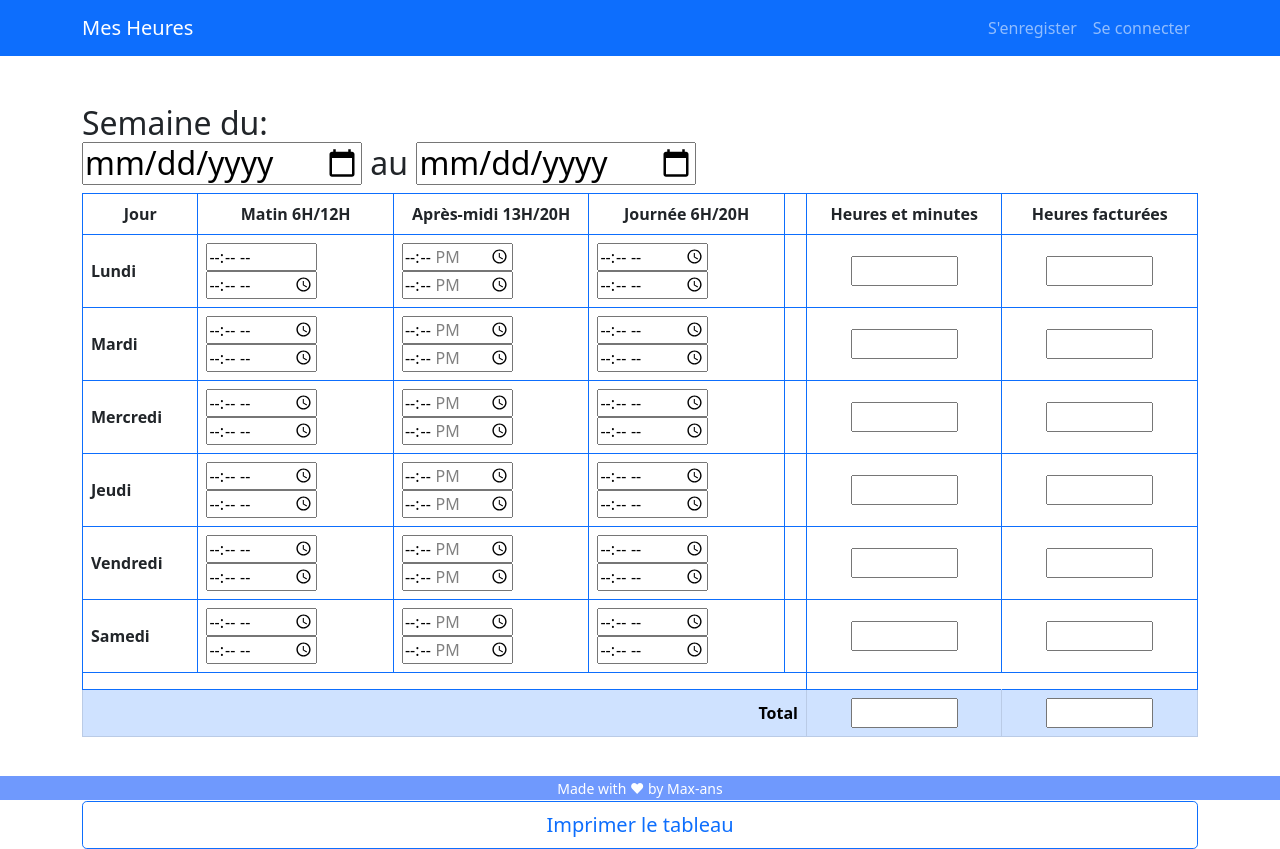
After one commit to max-ans/mes-heures, a PHP site: template app/templates/tables/show.tpl.php in a window 1280 px wide. The commit adds this page. Run offline with PHP 8.4, Linux system fonts and the light colour scheme; the template is opened without the code that fills it, so the values that code supplies are empty; some libraries are stand-ins or nearby versions.

Commit message:
Liens vers un template(à compléter) pour chaque tableau d'heures

```diff
--- a/app/Controllers/TableController.php
+++ b/app/Controllers/TableController.php
@@ -25,10 +25,10 @@ class TableController extends MainController
                 if ($table) {
                     $viewDatas['table'] = $table;
 
-                    return $this->render('tables/show.tpl.php');
+                    return $this->render('tables/show.tpl.php', $viewDatas);
 
                 }
-
+                http_response_code(404);
                 return $this->render('errors/err404.tpl.php');
             }
         }
--- a/app/Models/Table.php
+++ b/app/Models/Table.php
@@ -122,13 +122,13 @@ class Table
 
         $sql = "SELECT *
                FROM `table`
-               WHERE $id
+               WHERE id = $id
         ";
 
         $pdoStatement = $pdo->query($sql);
 
         $result = $pdoStatement->fetchObject(self::class);
-
+        // dd(" la je suis dans l entité" ,$result);
         return $result;
     }
 
--- /dev/null
+++ b/app/templates/tables/show.tpl.php
@@ -0,0 +1,261 @@
+<main class="container mt-5">
+
+
+  <div class="table-responsive">
+
+    <h2>Semaine du: <br>
+    <input type="date" name="week__start"> au <input type="date" name="week__end"></h2>
+
+
+    <table class="table table-bordered border-primary align-middle ">
+      <thead>
+        <tr>
+          <th scope="col" class="text-center">Jour</th>
+          <th scope="col" class="text-center">Matin 6H/12H </th>
+          <th scope="col" class="text-center">Après-midi 13H/20H</th>
+          <th scope="col" class="text-center">Journée 6H/20H</th>
+          <th scope="col" class="text-center"></th>
+          <th scope="col" class="text-center">Heures et minutes</th>
+          <th scope="col" class="text-center">Heures facturées</th>
+        </tr>
+      </thead>
+      <tbody>
+        <tr>
+          <th scope="row">Lundi</th>
+
+          <div class="block__form" data-day="monday">
+            <td class="time__block">
+              <input readonly class="inputs monday" data-day="monday" type="time" min="06:00" max="12:00" name="monday__morning__start"
+                id="monday__morning__start">
+              <input class="inputs monday" data-day="monday" type="time" min="06:00" max="12:00" name="monday__morning__end"
+                id="monday__morning__end">
+            </td>
+            <td class="time__block">
+              <input class="inputs monday" data-day="monday" type="time" min="13:00" max="20:00" name="monday__afternoon__start"
+                id="monday__afternoon__start">
+              <input class="inputs monday" data-day="monday" type="time" min="13:00" max="20:00" name="monday__afternoon__end"
+                id="monday__afternoon__end">
+            </td>
+            <td class="time__block">
+              <input class="inputs monday" data-day="monday" type="time" min="06:00" max="20:00" name="monday__start"
+                id="monday__start">
+              <input class="inputs monday" data-day="monday" type="time" min="06:00" max="20:00" name="monday__end"
+                id="monday__end">
+            </td>
+            <td class="d-flex justify-content-between w-100 border-0 m-auto">
+
+
+            </td>
+            <td class="text-center">
+              <input readonly type="text" name="monday__result__standard" class=" standardResult result text-center monday__result "
+                id="monday__result__standard">
+            </td>
+            <td class="text-center">
+              <input readonly type="text" name="monday__result__hundredths" class="result text-center monday__result"
+                id="monday__result__hundredths">
+            </td>
+          </div>
+        </tr>
+        <tr>
+          <th scope="row">Mardi</th>
+          <div class="block__form" data-day="tuesday">
+            <td class="time__block">
+              <input class="inputs tuesday" data-day="tuesday" type="time" min="06:00" max="12:00" name="tuesday__morning__start"
+                id="tuesday__morning__start">
+              <input class="inputs tuesday" data-day="tuesday" type="time" min="06:00" max="12:00" name="tuesday__morning__end"
+                id="tuesday__morning__end">
+            </td>
+            <td class="time__block">
+              <input class="inputs tuesday" data-day="tuesday" type="time" min="13:00" max="20:00" name="tuesday__afternoon__start"
+                id="tuesday__afternoon__start">
+              <input class="inputs tuesday" data-day="tuesday" type="time" min="13:00" max="20:00" name="tuesday__afternoon__end"
+                id="tuesday__afternoon__end">
+            </td>
+            <div class="block__form" data-day="tuesday">
+              <td class="time__block">
+                <input class="inputs tuesday" data-day="tuesday" type="time" min="06:00" max="20:00" name="tueday__start"
+                  id="tueday__start">
+                <input class="inputs tuesday" data-day="tuesday" type="time" min="06:00" max="20:00" name="tueday__end"
+                  id="tueday__end">
+              </td>
+              <td class="d-flex justify-content-between w-100 border-0 m-auto">
+
+              </td>
+              <td class="text-center">
+                <input readonly type="text" name="tuesday__result__standard" class="standardResult result tuesday__result text-center "
+                  id="tuesday__result__standard">
+              </td>
+              <td class="text-center">
+                <input readonly type="text" name="tuesday__result__hundredths" class="result text-center tuesday__result"
+                  id="tuesday__result__hundredths">
+              </td>
+            </div>
+        </tr>
+        <tr>
+          <th scope="row">Mercredi</th>
+          <div class="block__form" data-day="wednesday">
+            <td class="time__block">
+              <input class="inputs wednesday" data-day="wednesday" type="time" min="06:00" max="12:00" name="wednesday__morning__start"
+                id="wednesday__morning__start">
+              <input class="inputs wednesday" data-day="wednesday" type="time" min="06:00" max="12:00" name="wednesday__morning__end"
+                id="wednesday__morning__end">
+            </td>
+            <td class="time__block">
+              <input class="inputs wednesday" data-day="wednesday" type="time" min="13:00" max="20:00" name="wednesday__afternoon__start"
+                id="wednesday__afternoon__start">
+              <input class="inputs wednesday" data-day="wednesday" type="time" min="13:00" max="20:00" name="wednesday__afternoon__end"
+                id="wednesday__afternoon__end">
+            </td>
+            <td class="time__block">
+              <input class="inputs wednesday" data-day="wednesday" type="time" min="06:00" max="20:00"
+                name="wednesday__start" id="wednesday__start">
+              <input class="inputs wednesday" data-day="wednesday" type="time" min="06:00" max="20:00" name="wednesday__end"
+                id="wednesday__end">
+
+            </td>
+            <td class="d-flex justify-content-between w-100 border-0 m-auto">
+
+            </td>
+            <td class="text-center">
+              <input readonly type="text" name="wednesday__result__standard" class=" standardResult result text-center wednesday__result "
+                id="wednesday__result__standard">
+            </td>
+            <td class="text-center">
+              <input readonly type="text" name="wednesday__result__hundredths" class=" result text-center wednesday__result"
+                id="wednesday__result__hundredths">
+            </td>
+          </div>
+        </tr>
+        <tr>
+          <th scope="row">Jeudi</th>
+          <div class="block__form" data-day="thursday">
+            <td class="time__block">
+              <input class="inputs thursday" data-day="thursday" type="time" min="06:00" max="12:00" name="thursday__morning__start"
+                id="thursday__morning__start">
+              <input class="inputs thursday" data-day="thursday" type="time" min="06:00" max="12:00" name="thursday__morning__end"
+                id="thursday__morning__end">
+            </td>
+            <td class="time__block">
+              <input class="inputs thursday" data-day="thursday" type="time" min="13:00" max="20:00" name="thursday__afternoon__start"
+                id="thursday__afternoon__start">
+              <input class="inputs thursday" data-day="thursday" type="time" min="13:00" max="20:00" name="thursday__afternoon__end"
+                id="thursday__afternoon__end">
+            </td>
+            <td class="time__block">
+              <input class="inputs thursday" data-day="thursday" type="time" min="06:00" max="20:00" name="thursday__start"
+                id="thursday__start">
+              <input class="inputs thursday" data-day="thursday" type="time" min="06:00" max="20:00" name="thursday__end"
+                id="thursday__end">
+
+            </td>
+
+            <td class="d-flex justify-content-between w-100 border-0 m-auto">
+
+            </td>
+            <td class="text-center">
+              <input readonly type="text" name="thursday__result__standard" class=" standardResult result text-center thursday__result "
+                id="thursday__result__standard">
+            </td>
+            <td class="text-center">
+              <input readonly type="text" name="thursday__result__hundredths" class=" result text-center thursday__result"
+                id="thursday__result__hundredths">
+            </td>
+          </div>
+        </tr>
+        <tr>
+          <th scope="row">Vendredi</th>
+          <div class="block__form" data-day="friday">
+            <td class="time__block">
+              <input class="inputs friday" data-day="friday" type="time" min="06:00" max="12:00" name="friday__morning__start"
+                id="friday__morning__start">
+              <input class="inputs friday" data-day="friday" type="time" min="06:00" max="12:00" name="friday__morning__end"
+                id="friday__morning__end">
+            </td>
+            <td class="time__block">
+              <input class="inputs friday" data-day="friday" type="time" min="13:00" max="20:00" name="friday__afternoon__start"
+                id="friday__afternoon__start">
+              <input class="inputs friday" data-day="friday" type="time" min="13:00" max="20:00" name="friday__afternoon__end"
+                id="friday__afternoon__end">
+            </td>
+            <td>
+              <input class="inputs friday" data-day="friday" type="time" min="06:00" max="20:00" name="friday__start"
+                id="friday__start">
+              <input class="inputs friday" data-day="friday" type="time" min="06:00" max="20:00" name="friday__end"
+                id="friday__end">
+
+            </td>
+            <td class="d-flex justify-content-between w-100 border-0 m-auto">
+
+            </td>
+            <td class="text-center">
+              <input readonly type="text" name="friday__result__standard" class=" standardResult result text-center friday__result "
+                id="friday__result__standard">
+            </td>
+            <td class="text-center">
+              <input readonly type="text" name="friday__result__hundredths" class=" result text-center friday__result"
+                id="friday__result__hundredths">
+            </td>
+          </div>
+        </tr>
+        <tr>
+          <th scope="row">Samedi</th>
+          <div class="block__form" data-day="saturday">
+            <td class="time__block">
+              <input class="inputs saturday" data-day="saturday" type="time" min="06:00" max="12:00" name="saturday__morning__start"
+                id="saturday__morning__start">
+              <input class="inputs saturday" data-day="saturday" type="time" min="06:00" max="12:00" name="saturday__morning__end"
+                id="saturday__morning__end">
+            </td>
+            <td class="time__block">
+              <input class="inputs saturday" data-day="saturday" type="time" min="13:00" max="20:00" name="saturday__afternoon__start"
+                id="saturday__afternoon__start">
+              <input class="inputs saturday" data-day="saturday" type="time" min="13:00" max="20:00" name="saturday__afternoon__end"
+                id="saturday__afternoon__end">
+            </td>
+            <td class="time__block">
+              <input class="inputs saturday" data-day="saturday" type="time" min="06:00" max="20:00" name="saturday__start"
+                id="saturday__start">
+              <input class="inputs saturday" data-day="saturday" type="time" min="06:00" max="20:00" name="saturday__end"
+                id="saturday__end">
+
+            </td>
+            <td class="d-flex justify-content-between w-100 border-0 m-auto">
+
+            </td>
+            <td class="text-center">
+              <input readonly type="text" name="saturday__result__standard" class=" standardResult result text-center saturday__result "
+                id="saturday__result__standard">
+            </td>
+            <td class="text-center">
+              <input readonly type="text" name="saturday__result__hundredths" class=" result text-center saturday__result"
+                id="saturday__result__hundredths">
+            </td>
+          </div>
+        </tr>
+        <tr>
+          <td colspan="5" class="no__printable"></td>
+          <td colspan="2" class="no__printable">
+
+          </td>
+        </tr>
+        <tr class="table-primary mt-3">
+          <th colspan="5" class="text-end" scope="row">Total</th>
+          <td class="text-center"><input readonly type="text" name="finalStandardResult"
+              class="total__result text-center result finalResult" id="finalStandardResult"></td>
+          <td class="text-center"><input readonly type="text" name="finalhundredthsResult"
+              class="total__result text-center result hundredthsResult" id="finalhundredthsResult"></td>
+        </tr>
+
+      </tbody>
+    </table>
+
+
+  </div>
+  <section class="printing mt-5 user__action ">
+    <button type="button" class="btn btn-outline-primary btn-lg btn-block print ">Imprimer le tableau</button>
+  </section>
+
+
+
+
+</main>
--- a/app/templates/user/show.tpl.php
+++ b/app/templates/user/show.tpl.php
@@ -42,8 +42,10 @@
                 if (isset($tables) && !empty($tables)) {
 
                  foreach ($tables as $table ) {
+
             ?>
                 <div class="card m-3 card__table" style="width: 18rem;">
+                    <a href="<?= $router->generate('table-single' , [ 'id' => $table->getId()]) ?>">
                         <img src="" class="card-img-top" alt="mignature du tableau">
                         <div class="card-body">
                             <p class="card-text">
@@ -63,6 +65,7 @@
                                 </span>
                             </p>
                         </div>
+                    </a>
                 </div>
             <?php
                 }} else {
```
Lines whose indentation alone changed are shown as unchanged.
